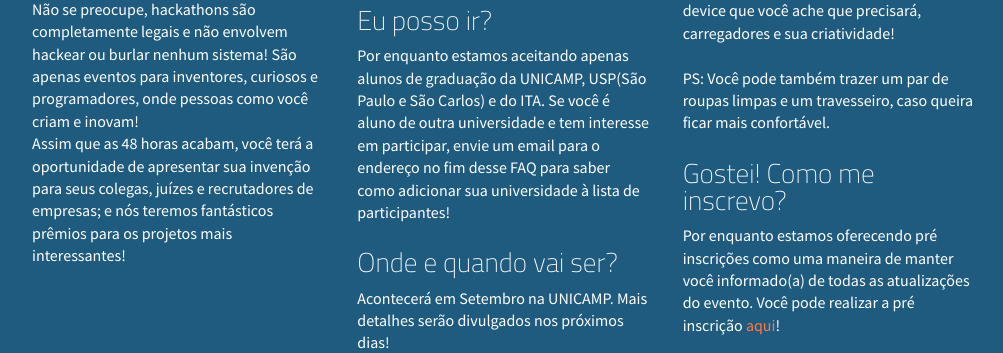
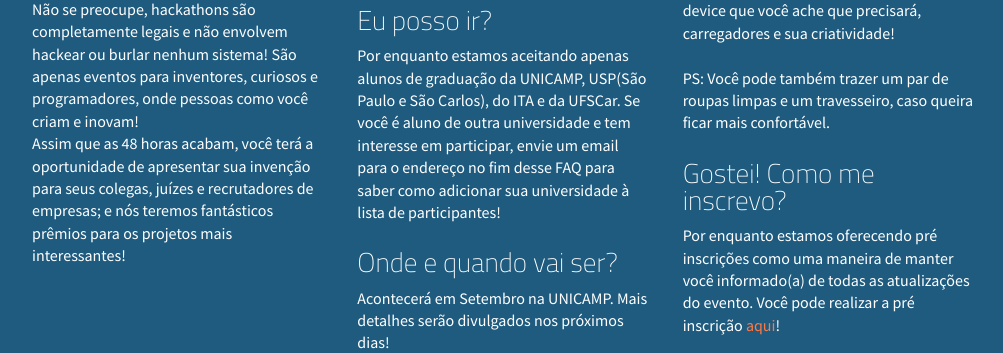
Before and after one commit to Maronato/interhack, a Django app: page / in a window 1280 px wide. Shown: the part 1998-2351 px from the top of the page, without its empty margins (136-1139 px from the left). Run offline with Django 3.2, Linux system fonts and the light colour scheme; some libraries are stand-ins or nearby versions.

Commit message:
added ufscar to university list

```diff
--- a/main/templates/main/sections/faq.html
+++ b/main/templates/main/sections/faq.html
@@ -17,7 +17,7 @@
         </div>
         <div class="question">
             <h3>Eu posso ir?</h3>
-            <p>Por enquanto estamos aceitando apenas alunos de graduação da UNICAMP, USP(São Paulo e São Carlos) e do ITA. Se você é aluno de outra universidade e tem interesse em participar, envie um email para o endereço no fim desse FAQ para saber como adicionar sua universidade à lista de participantes!
+            <p>Por enquanto estamos aceitando apenas alunos de graduação da UNICAMP, USP(São Paulo e São Carlos), do ITA e da UFSCar. Se você é aluno de outra universidade e tem interesse em participar, envie um email para o endereço no fim desse FAQ para saber como adicionar sua universidade à lista de participantes!
         </div>
         <div class="question">
             <h3>Onde e quando vai ser?</h3>
--- a/registration/models.py
+++ b/registration/models.py
@@ -8,6 +8,7 @@
     ('USPSP', 'USP - São Paulo'),
     ('USPSC', 'USP - São Carlos'),
     ('ITA', 'ITA'),
+    ('UFSCA', 'UFSCar'),
     ('OUTRA', 'Outra'),
 )
 
```
